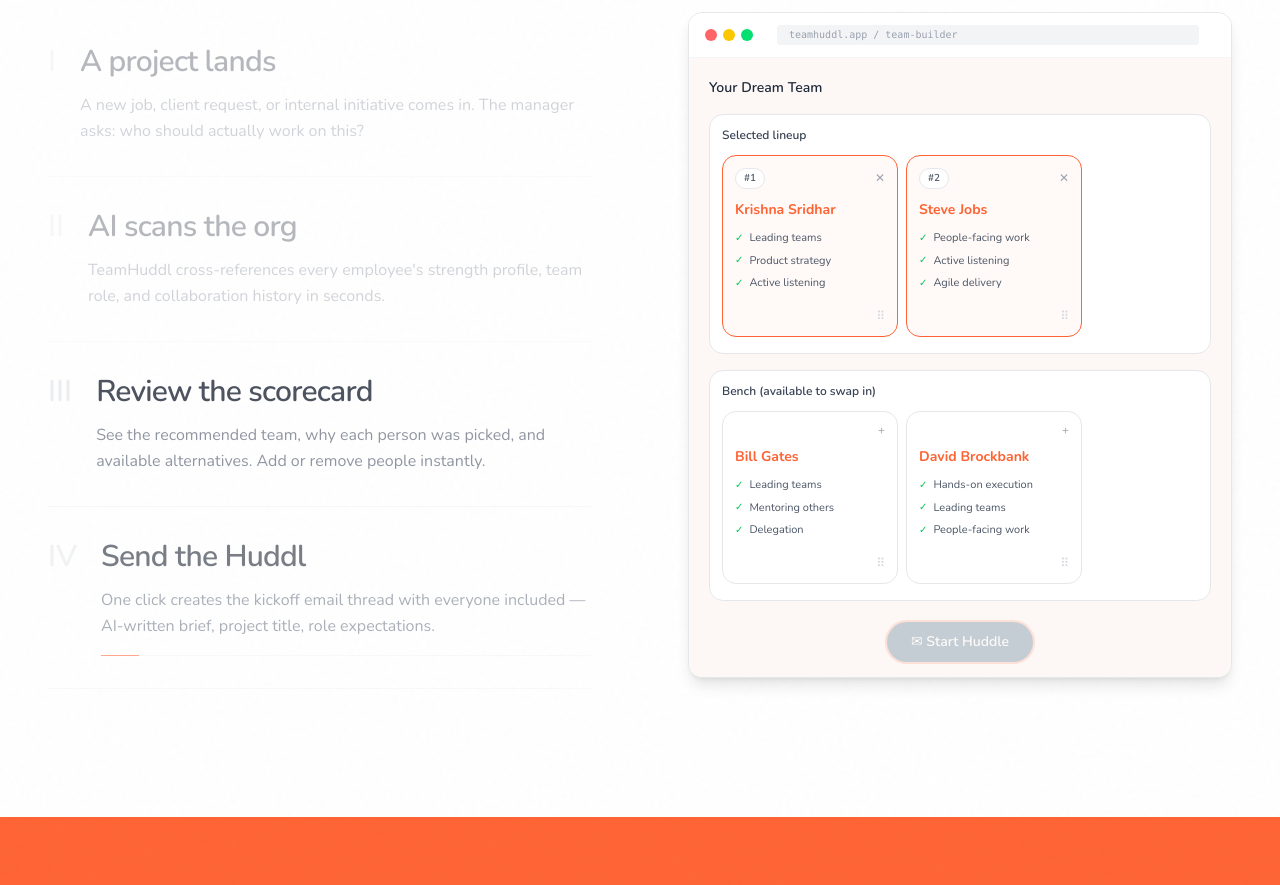
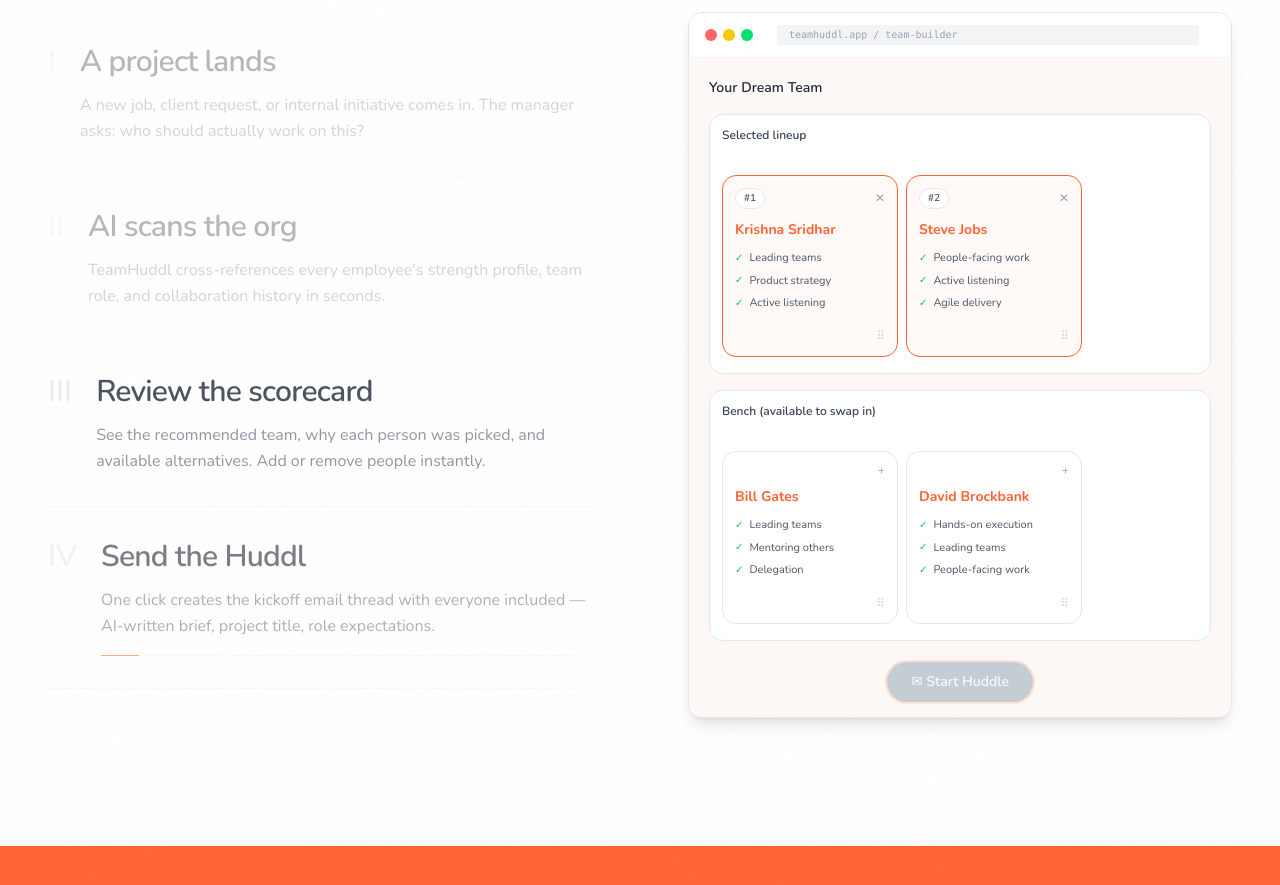
Before and after one commit to hemmingszac-ai/feeldriven, a Next.js app: page / in a window 1280 px wide. Shown: the part 2960-3845 px from the top of the page. Built offline with nearby package versions, Linux system fonts and the light colour scheme; no server answers.

Commit message:
feat: improve landing page how it works animation

```diff
--- a/components/landing/how-it-works-section.tsx
+++ b/components/landing/how-it-works-section.tsx
@@ -210,29 +210,35 @@
 
                 {/* Selected lineup */}
                 <div className="rounded-xl border border-gray-200 bg-white p-3 space-y-3">
-                  <p className="text-xs font-semibold text-gray-700">Selected lineup</p>
-                  <div className="flex gap-2 overflow-x-auto pb-1">
+                  <div>
+                    <p className="text-xs font-semibold text-gray-700">Selected lineup</p>
+                    <p className="mt-1 min-h-4 text-xs leading-4 text-gray-400">
+                      {visibleCount < 2 ? "No players selected yet." : ""}
+                    </p>
+                  </div>
+                  <div className="flex gap-2 overflow-hidden pb-1">
                     {selectedMembers.map((m, i) => (
                       <SelectedCard key={m.name} member={m} delay={i * 150} visible={visibleCount >= 2} />
                     ))}
-                    {visibleCount < 2 && (
-                      <p className="text-xs text-gray-400 py-4">No players selected yet.</p>
-                    )}
                   </div>
                 </div>
 
                 {/* Bench */}
                 <div className="rounded-xl border border-gray-200 bg-white p-3 space-y-3">
-                  <p className="text-xs font-semibold text-gray-700">Bench (available to swap in)</p>
-                  <div className="flex gap-2 overflow-x-auto pb-1">
+                  <div>
+                    <p className="text-xs font-semibold text-gray-700">Bench (available to swap in)</p>
+                    <p className="mt-1 min-h-4 text-xs leading-4 text-gray-400">
+                      {visibleCount < 4
+                        ? visibleCount === 0
+                          ? "Paste a brief to get started."
+                          : "Scanning for candidates..."
+                        : ""}
+                    </p>
+                  </div>
+                  <div className="flex gap-2 overflow-hidden pb-1">
                     {benchMembers.map((m, i) => (
                       <BenchCard key={m.name} member={m} delay={i * 150 + 300} visible={visibleCount >= 4} />
                     ))}
-                    {visibleCount < 4 && (
-                      <p className="text-xs text-gray-400 py-4">
-                        {visibleCount === 0 ? "Paste a brief to get started." : "Scanning for candidates..."}
-                      </p>
-                    )}
                   </div>
                 </div>
 
```
